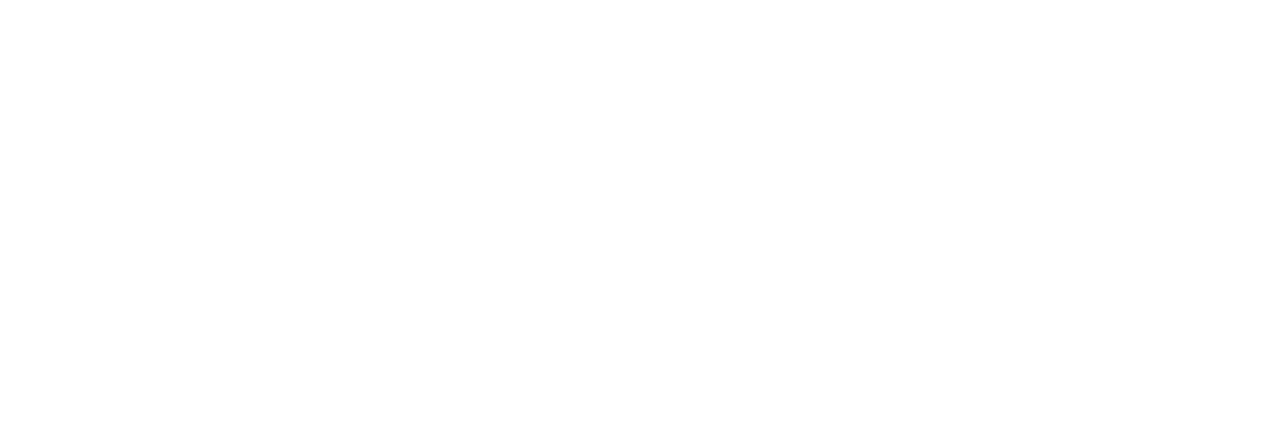
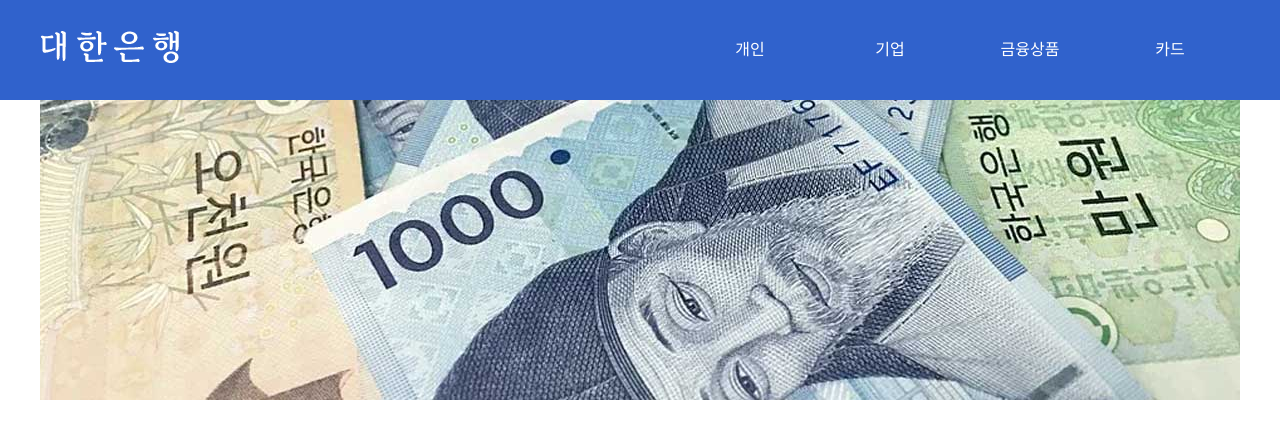
Before and after one commit to kcy230426/art, a plain HTML site: page index.html in a window 1280 px wide. Drawn offline with Linux system fonts and the light colour scheme; a web font is replaced by a local one.

Commit message:
슬라이드

```diff
--- a/css/style.css
+++ b/css/style.css
@@ -1,4 +1,8 @@
+@import url(//fonts.googleapis.com/earlyaccess/jejumyeongjo.css);
+
+
 *{
+    font-family: 'Jeju Myeongjo', serif;
     padding: 0;
     margin: 0;
 }
@@ -12,8 +16,13 @@ a, a:hover{
     color: black;
 }
 
+#hd > .container{
+    width: 1200px;
+}
+
 .container{
     width: 1200px;
+    margin: 0 auto;
 }
 
 .d-block{
@@ -40,7 +49,7 @@ a, a:hover{
     justify-content: center;
 }
 
-.jusitfy-content-between{
+.justify-content-between{
     justify-content: space-between;
 }
 
@@ -83,3 +92,90 @@ a, a:hover{
 .rel{
     position: relative;
 }
+
+.ovh{
+    overflow: hidden;
+}
+
+
+/* 개별 CSS */
+
+#hd{
+    background-color: rgb(48, 98, 204);
+    height: 100px;
+}
+
+#gnb > li{
+    width: 140px;
+    height: 100px;
+    line-height: 100px;
+}
+
+#gnb > li > a{
+    display: block;
+    width: 140px;
+    height: 100px;
+    line-height: 100px;
+    text-align: center;
+    color: white;
+}
+
+#gnb > li:hover > a{
+    background-color: navy;
+    color: white;
+}
+
+.d2ul{
+    height: 0;
+    overflow: hidden;
+    transition: 0.3s;
+}
+
+.d2ul > li{
+    width: 140px;
+    height: 60px;
+    line-height: 60px;
+}
+
+.d2ul > li > a{
+    display: block;
+    text-align: center;
+    width: 140px;
+    height: 60px;
+    line-height: 60px;
+    background-color: #222;
+    color: white;
+}
+
+.d2ul > li > a:hover{
+    background-color: rgb(83, 83, 83);
+    z-index: 999;
+}
+
+#gnb:hover .d2ul{
+    height: 240px;
+    width: 140px;
+    left: 0;
+    top: 100%;
+    z-index: 999;
+}
+
+#gnb > li:before{
+    content: "";
+    position: absolute;
+    width: 800px;
+    height: 0px;
+    background-color: #222;
+    top: 100%;
+    left: -471%;
+    transition: 0.3s;
+    z-index: 1;
+}
+
+#gnb:hover > li::before{
+    height: 240px;
+}
+
+.slidebox{
+    width: 3600px;
+}
--- a/index.html
+++ b/index.html
@@ -9,7 +9,54 @@
 </head>
 <!-- 2시 35분부터 시작 -->
 <body>
-
+    <header id="hd">
+        <div class="container d-flex justify-content-between align-items-center ovh">
+            <h1><a href="#none"><img src="asset/B1/logo.png" alt="로고"></a></h1>
+            <ul id="gnb" class="d-flex">
+                <li class="rel">
+                    <a href="#none">개인</a>
+                    <ul class="d2ul abs">
+                        <li><a href="#none">조회</a></li>
+                        <li><a href="#none">이체</a></li>
+                        <li><a href="#none">공과금</a></li>
+                        <li><a href="#none">예금/신탁</a></li>
+                    </ul>
+                </li>
+                <li class="rel">
+                    <a href="#none">기업</a>
+                    <ul class="d2ul abs">
+                        <li><a href="#none">조회</a></li>
+                        <li><a href="#none">이체</a></li>
+                        <li><a href="#none">전자결제</a></li>
+                        <li><a href="#none">수표/어음</a></li>
+                    </ul>
+                </li>
+                <li class="rel">
+                    <a href="#none">금융상품</a>
+                    <ul class="d2ul abs">
+                        <li><a href="#none">저축상품</a></li>
+                        <li><a href="#none">대출상품</a></li>
+                        <li><a href="#none">투자상품</a></li>
+                    </ul>
+                </li>
+                <li class="rel">
+                    <a href="">카드</a>
+                    <ul class="d2ul abs">
+                        <li><a href="#none">카드 정보</a></li>
+                        <li><a href="#none">카드 신청</a></li>
+                        <li><a href="#none">이용내역조회</a></li>
+                    </ul>
+                </li>
+            </ul>
+        </div>
+        <section id="slide" class="container ovh">
+            <ul class="slidebox d-flex justify-content-center">
+                <li><a href="#none" class="d-block"><img src="asset/B1/img1.jpg" class="d-block" alt="이미지1"></a></li>
+                <li><a href="#none" class="d-block"><img src="asset/B1/img2.jpg" class="d-block" alt="이미지2"></a></li>
+                <li><a href="#none" class="d-block"><img src="asset/B1/img3.jpg" class="d-block" alt="이미지3"></a></li>
+            </ul>
+        </section>
+    </header>
     <script src="js/jquery-1.12.3.js"></script>
     <script src="js/slide.js"></script>
 </body>
--- a/js/slide.js
+++ b/js/slide.js
@@ -0,0 +1,8 @@
+$(function(){
+    setInterval(
+        $("#slide .slidebox").animate({marginLeft:-1200},400,function(){
+            $(this).find("li").eq(0).appendTo.$(this);
+            $(this).css("margin-left", 0);
+        },3000)
+    )
+})
```
Also changed, not shown: asset/B1/logo.png (added).
